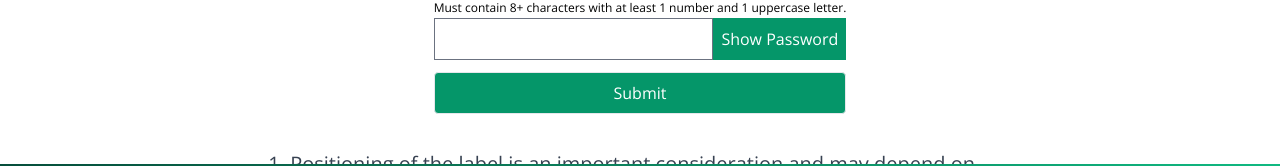
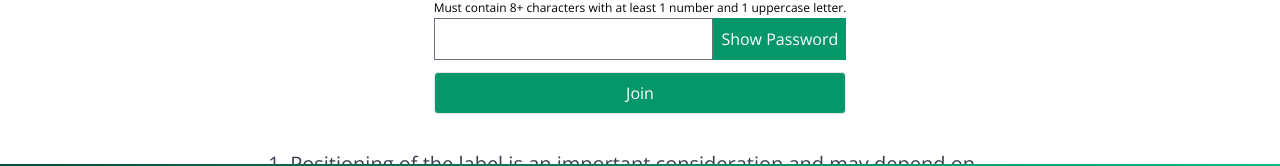
Before and after one commit to steezplusplus/Accessible-Web-Components, a Next.js app: page /blog/registration-form in a window 1280 px wide. Shown: the part 596-762 px from the top of the page. Built offline with nearby package versions, Linux system fonts and the light colour scheme.

Commit message:
feat: reword button

```diff
--- a/app/blog/registration-form/_components/registrationForm/RegistrationForm.tsx
+++ b/app/blog/registration-form/_components/registrationForm/RegistrationForm.tsx
@@ -46,7 +46,7 @@ export function RegistrationForm() {
         className="rounded border bg-emerald-600 px-4 py-2 text-white hover:bg-emerald-700"
         onClick={(e) => e.preventDefault()}
       >
-        Submit
+        Join
       </button>
 
     </form>
```
